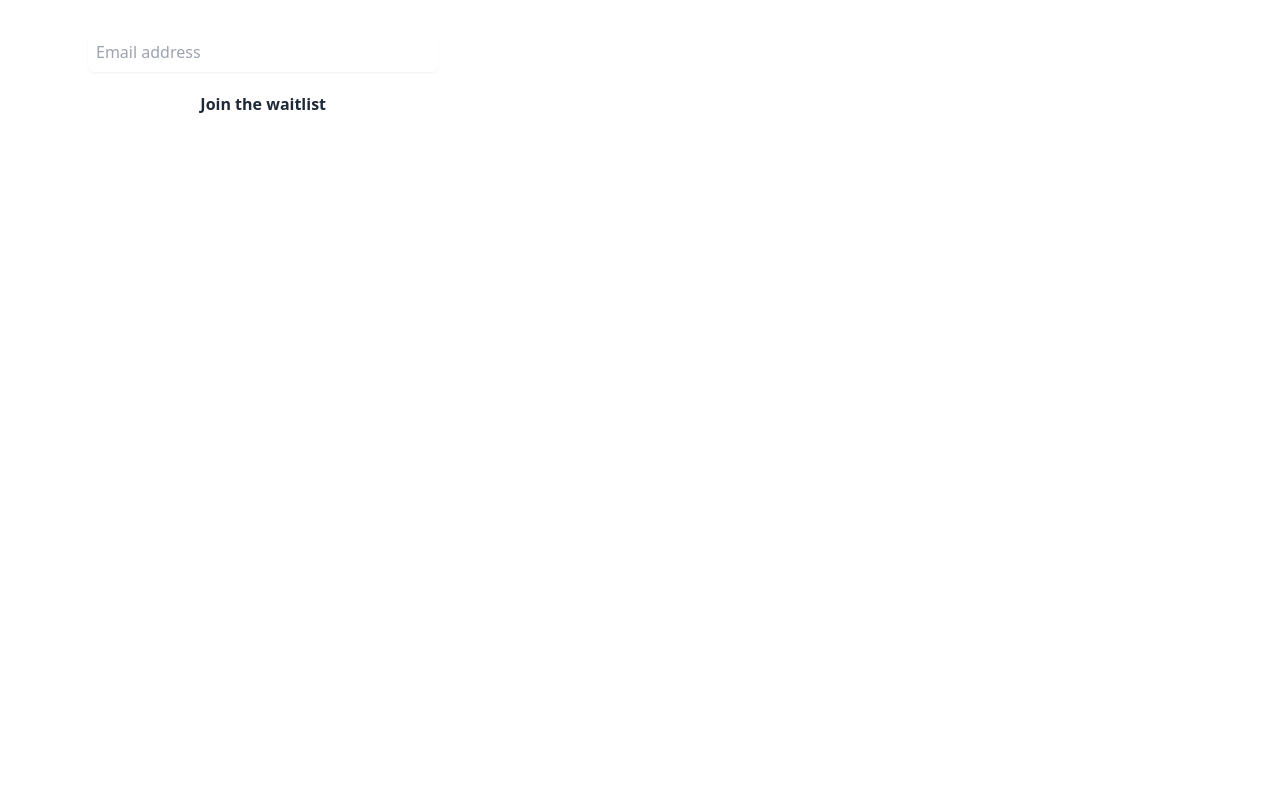
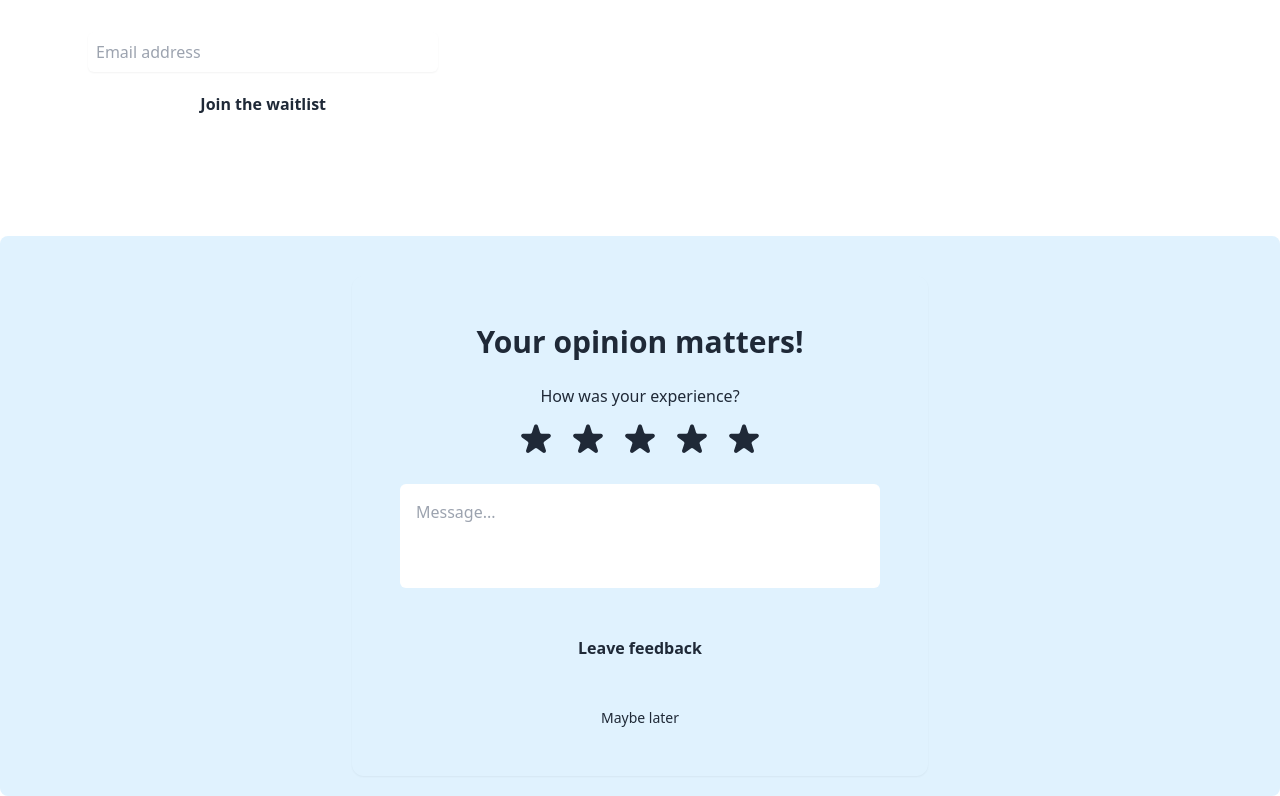
Before and after one commit to Afnansayed/Infinite-insiteshub-client, a React (Vite) app: page / in a window 1280 px wide. Shown: the part 840-1636 px from the top of the page. Before the commit the page ends 1052 px from the top, so only its background shows below. Built offline with nearby package versions, Linux system fonts and the light colour scheme; no server answers.

Commit message:
review section ui

```diff
--- a/src/Pages/Home/Home.jsx
+++ b/src/Pages/Home/Home.jsx
@@ -1,5 +1,6 @@
 import NewsLetter from "../../components/Comments/NewsLetter/NewsLetter";
 import RecentBlogs from "../../components/RecentBlogs/RecentBlogs";
+import Review from "../../components/Review/Review";
 
 const Home = () => {
     return (
@@ -10,6 +11,9 @@
             <div className="mt-6">
                 <NewsLetter/>
             </div>
+            <div className="mt-6">
+                <Review/>
+            </div>
         </div>
     );
 };
--- /dev/null
+++ b/src/components/Review/Review.jsx
@@ -0,0 +1,53 @@
+import { useState } from 'react';
+
+const Review = () => {
+    const [rating, setRating] = useState(0);
+
+    const handleRatingClick = (value) => {
+        setRating(value);
+    };
+   const handleReview = e => {
+    e.preventDefault();
+    const form = new FormData(e.currentTarget);
+    const feedback = form.get('feedback');
+    console.log(feedback,rating)
+
+   }
+    return (
+        <div className='bg-sky-100 rounded-lg p-5'>
+            <div className="flex flex-col mx-auto max-w-xl p-8 shadow-sm rounded-xl lg:p-12 dark:bg-gray-50 dark:text-gray-800 mt-5">
+                <div className="flex flex-col items-center w-full">
+                    <h2 className="text-3xl font-semibold text-center">Your opinion matters!</h2>
+                    <div className="flex flex-col items-center py-6 space-y-3">
+                        <span className="text-center">How was your experience?</span>
+                        {/*  */}
+                        <div className="flex space-x-3">
+                            {[1, 2, 3, 4, 5].map((value) => (
+                                <button
+                                    key={value}
+                                    type="button"
+                                    // title={`Rate ${value} stars`}
+                                    // aria-label={`Rate ${value} stars`}
+                                    onClick={() => handleRatingClick(value)}
+                                >
+                                    <svg xmlns="http://www.w3.org/2000/svg" viewBox="0 0 20 20" fill={value <= rating ? '#ffdd32' : 'currentColor'} className="w-10 h-10 dark:text-gray-400"> <path d="M9.049 2.927c.3-.921 1.603-.921 1.902 0l1.07 3.292a1 1 0 00.95.69h3.462c.969 0 1.371 1.24.588 1.81l-2.8 2.034a1 1 0 00-.364 1.118l1.07 3.292c.3.921-.755 1.688-1.54 1.118l-2.8-2.034a1 1 0 00-1.175 0l-2.8 2.034c-.784.57-1.838-.197-1.539-1.118l1.07-3.292a1 1 0 00-.364-1.118L2.98 8.72c-.783-.57-.38-1.81.588-1.81h3.461a1 1 0 00.951-.69l1.07-3.292z"></path>
+                                    </svg>
+                                </button>
+                            ))}
+                        </div>
+                    </div>
+
+                    <form onSubmit={handleReview } className="flex flex-col w-full">
+                        <textarea name='feedback' rows="3" placeholder="Message..." className="p-4 rounded-md resize-none dark:text-gray-800 dark:bg-gray-50 "></textarea>
+                        <button type="submit" className="py-4 my-8 font-semibold rounded-md dark:text-gray-50 dark:bg-violet-600">Leave feedback</button>
+                    </form>
+                </div>
+                <div className="flex items-center justify-center">
+                    <a rel="noopener noreferrer" href="#" className="text-sm dark:text-gray-600">Maybe later</a>
+                </div>
+            </div>
+        </div>
+    );
+};
+
+export default Review;
```
